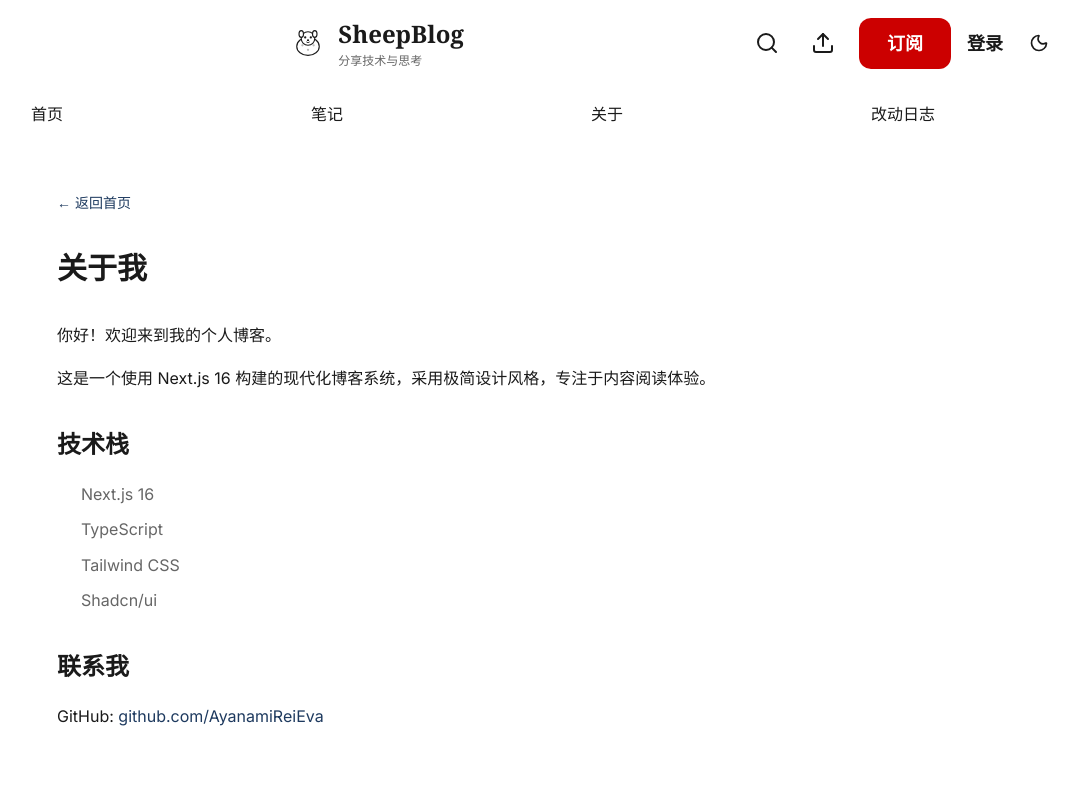
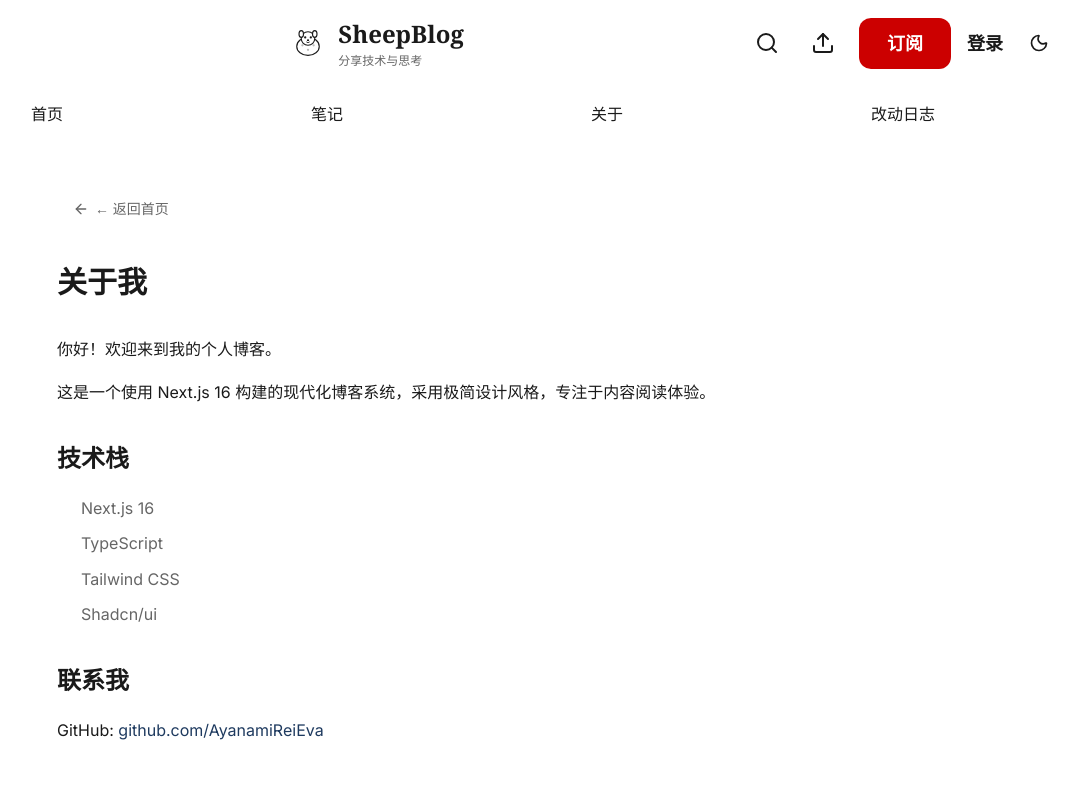
Before and after one commit to AyanamiReiEva/SheepBlog, a Next.js app: page /about in a window 1280 px wide. Shown: the top 800 px of the page, without its empty margins (157-1235 px from the left). Built offline with nearby package versions, Linux system fonts and the light colour scheme.

Commit message:
fix: 0416推送

```diff
--- a/components/back-link.tsx
+++ b/components/back-link.tsx
@@ -1,6 +1,7 @@
-"use client";
+'use client';
 
-import Link from "next/link";
+import Link from 'next/link';
+import { ArrowLeft } from 'lucide-react';
 
 interface BackLinkProps {
   href: string;
@@ -9,17 +10,38 @@ interface BackLinkProps {
 
 export function BackLink({ href, children }: BackLinkProps) {
   return (
-    <Link href={href} style={{
-      fontSize: '14px',
-      color: 'var(--color-primary)',
-      textDecoration: 'none',
-      marginBottom: '32px',
-      display: 'inline-block',
-      transition: 'text-decoration 0.2s',
-    }}
-    onMouseEnter={(e) => e.currentTarget.style.textDecoration = 'underline'}
-    onMouseLeave={(e) => e.currentTarget.style.textDecoration = 'none'}
+    <Link
+      href={href}
+      style={{
+        fontSize: '14px',
+        color: 'var(--color-muted-foreground)',
+        textDecoration: 'none',
+        marginBottom: '32px',
+        display: 'inline-flex',
+        alignItems: 'center',
+        gap: '6px',
+        padding: '8px 16px',
+        borderRadius: '20px',
+        backgroundColor: 'transparent',
+        border: '1px solid var(--color-border)',
+        transition: 'all 0.2s ease',
+        cursor: 'pointer',
+        fontWeight: 500,
+      }}
+      onMouseEnter={(e) => {
+        e.currentTarget.style.backgroundColor = 'var(--color-muted)';
+        e.currentTarget.style.color = 'var(--color-foreground)';
+        e.currentTarget.style.borderColor = 'var(--color-primary)';
+        e.currentTarget.style.transform = 'translateX(-2px)';
+      }}
+      onMouseLeave={(e) => {
+        e.currentTarget.style.backgroundColor = 'transparent';
+        e.currentTarget.style.color = 'var(--color-muted-foreground)';
+        e.currentTarget.style.borderColor = 'var(--color-border)';
+        e.currentTarget.style.transform = 'translateX(0)';
+      }}
     >
+      <ArrowLeft size={16} strokeWidth={2} />
       {children}
     </Link>
   );
--- /dev/null
+++ b/data/views.json
@@ -0,0 +1,4 @@
+{
+  "【2026年4月8日】全球市场分析报告": 25,
+  "getting-started-with-nextjs": 2
+}
```
